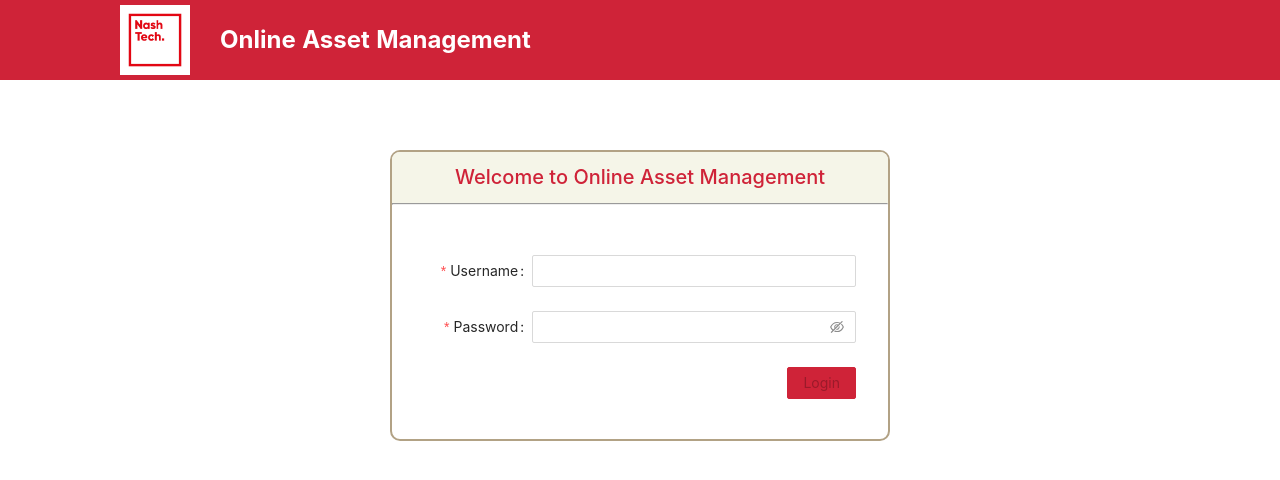
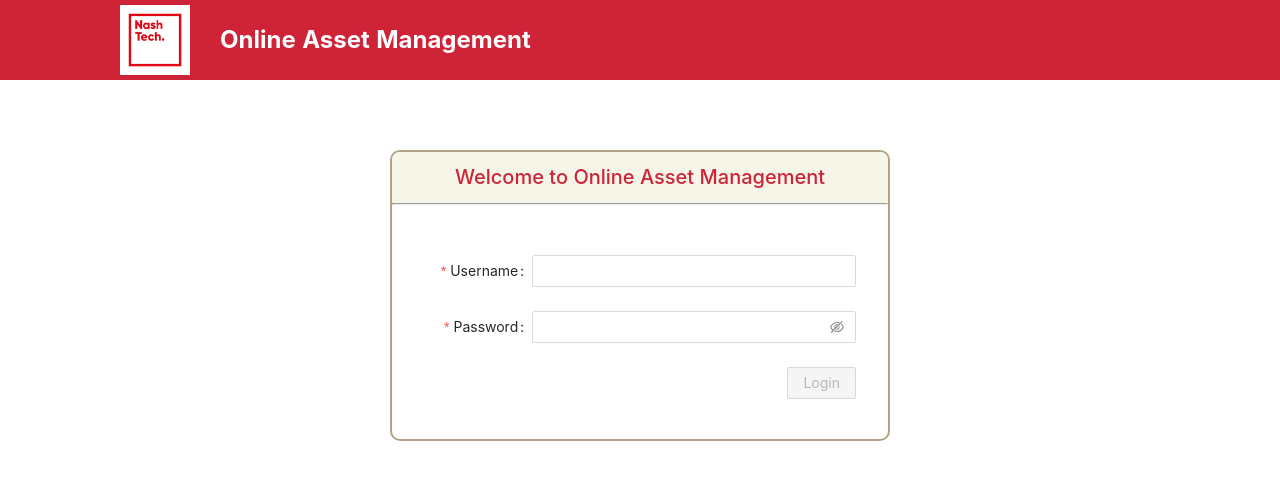
Before and after one commit to khoahd7621/asset-management, a React (Create React App) app in the folder frontend/: page / in a window 1280 px wide. Shown: the top 480 px of the page. Built offline with nearby package versions, Linux system fonts and the light colour scheme.

Commit message:
Merged PR 51: Merged display location for edit user feature
#6 Admin is able to edit user (6) - add location in edit page, fix login button

Related work items: #6

```diff
--- a/frontend/src/components/FormLogin/FormLogin.js
+++ b/frontend/src/components/FormLogin/FormLogin.js
@@ -130,12 +130,7 @@ const FormLogin = () => {
           span: 18,
         }}
       >
-        <Button
-          disabled={isSending}
-          style={{ background: '#cf2338', borderColor: '#cf2338' }}
-          type="primary"
-          htmlType="submit"
-        >
+        <Button disabled={isSending} danger type="primary" htmlType="submit">
           Login
         </Button>
       </Form.Item>
--- a/frontend/src/pages/admin/EditUser/EditUser.js
+++ b/frontend/src/pages/admin/EditUser/EditUser.js
@@ -102,8 +102,7 @@ const EditUser = () => {
             help: 'Joined date is under 18 year than Date of Birth. Please select a different date',
             status: 'error',
           });
-        }
-         else {
+        } else {
           setJoinedDateValidate({ ...initialError });
         }
       }
@@ -122,14 +121,13 @@ const EditUser = () => {
         return;
       }
       if (dateOfBirthType) {
-        if (date.diff(dateOfBirthType, 'days') <= 6574 ) {
+        if (date.diff(dateOfBirthType, 'days') <= 6574) {
           setJoinedDateValidate({
             help: 'Joined date is under 18 year than Date of Birth. Please select a different date',
             status: 'error',
           });
           return;
         }
-
       }
       setJoinedDateValidate({ ...initialError });
     }
@@ -146,6 +144,7 @@ const EditUser = () => {
           gender: userDetails?.gender,
           joinedDate: moment(userDetails?.joinedDate, 'DD/MM/YYYY'),
           type: userDetails?.type,
+          location: userDetails?.location,
         }}
         form={form}
         labelCol={{ span: 6 }}
@@ -198,6 +197,15 @@ const EditUser = () => {
             <Option value="ADMIN">Admin</Option>
           </Select>
         </Form.Item>
+        <Form.Item noStyle shouldUpdate={(prevValues, currentValues) => prevValues.type !== currentValues.type}>
+          {({ getFieldValue }) =>
+            getFieldValue('type') === 'ADMIN' ? (
+              <Form.Item name="location" label="Location">
+                <Input id="create-user-input__location" disabled/>
+              </Form.Item>
+            ) : null
+          }
+        </Form.Item>
         <Form.Item>
           <div className="edit-user__form-action">
             <Button type="primary" danger htmlType="submit" disabled={isDisabled}>
```
